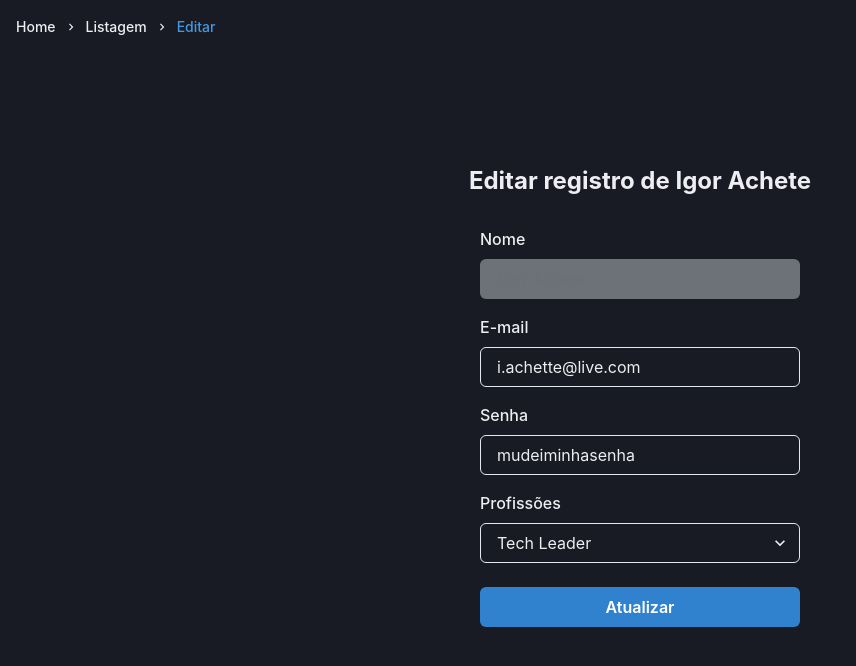
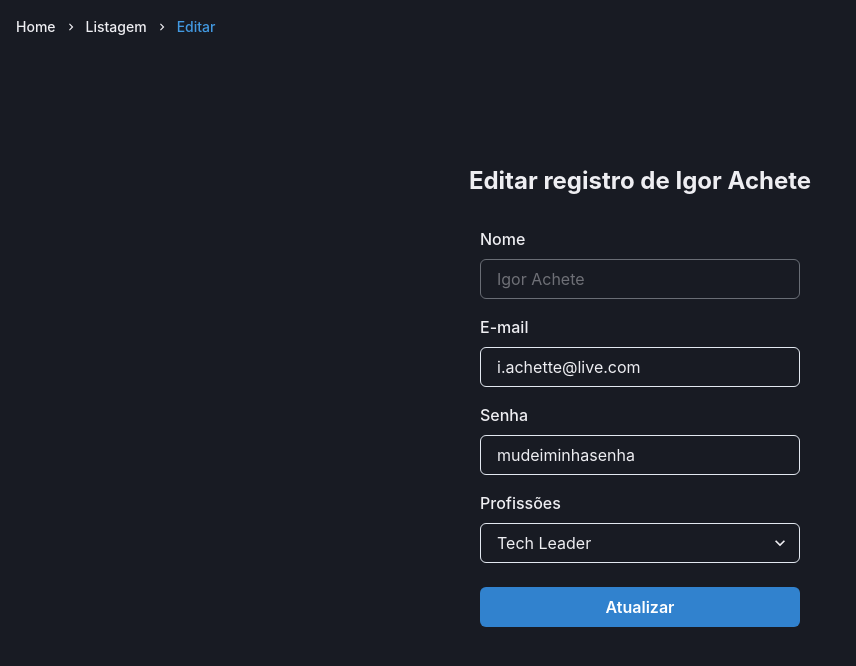
Before and after one commit to moutinhofuturedev/Good-Form, a Next.js app: page /update/1 in a window 1280 px wide. Shown: the top 666 px of the page, without its empty margins (0-856 px from the left). Built offline with nearby package versions, Linux system fonts and the light colour scheme; data requests are answered from the project's data file.

Commit message:
refactor: remove propriedade de input

```diff
--- a/src/pages/update/[personId].tsx
+++ b/src/pages/update/[personId].tsx
@@ -126,7 +126,6 @@ export default function UpdatePerson({ person }: updatePersonId) {
           <FormLabel>Nome</FormLabel>
           <Input
             isDisabled
-            variant="filled"
             type="text"
             id="name"
             placeholder="Seu nome"
```
